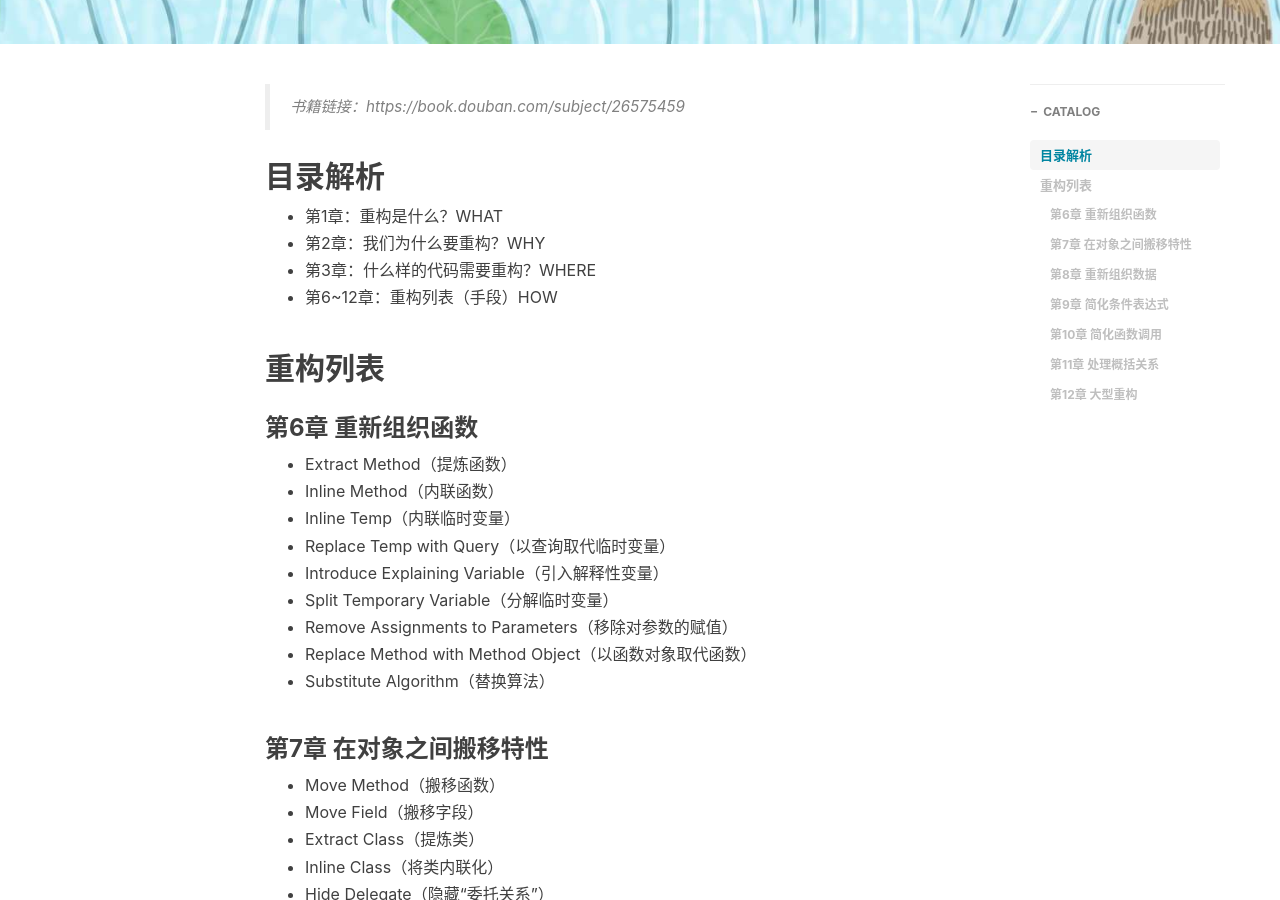
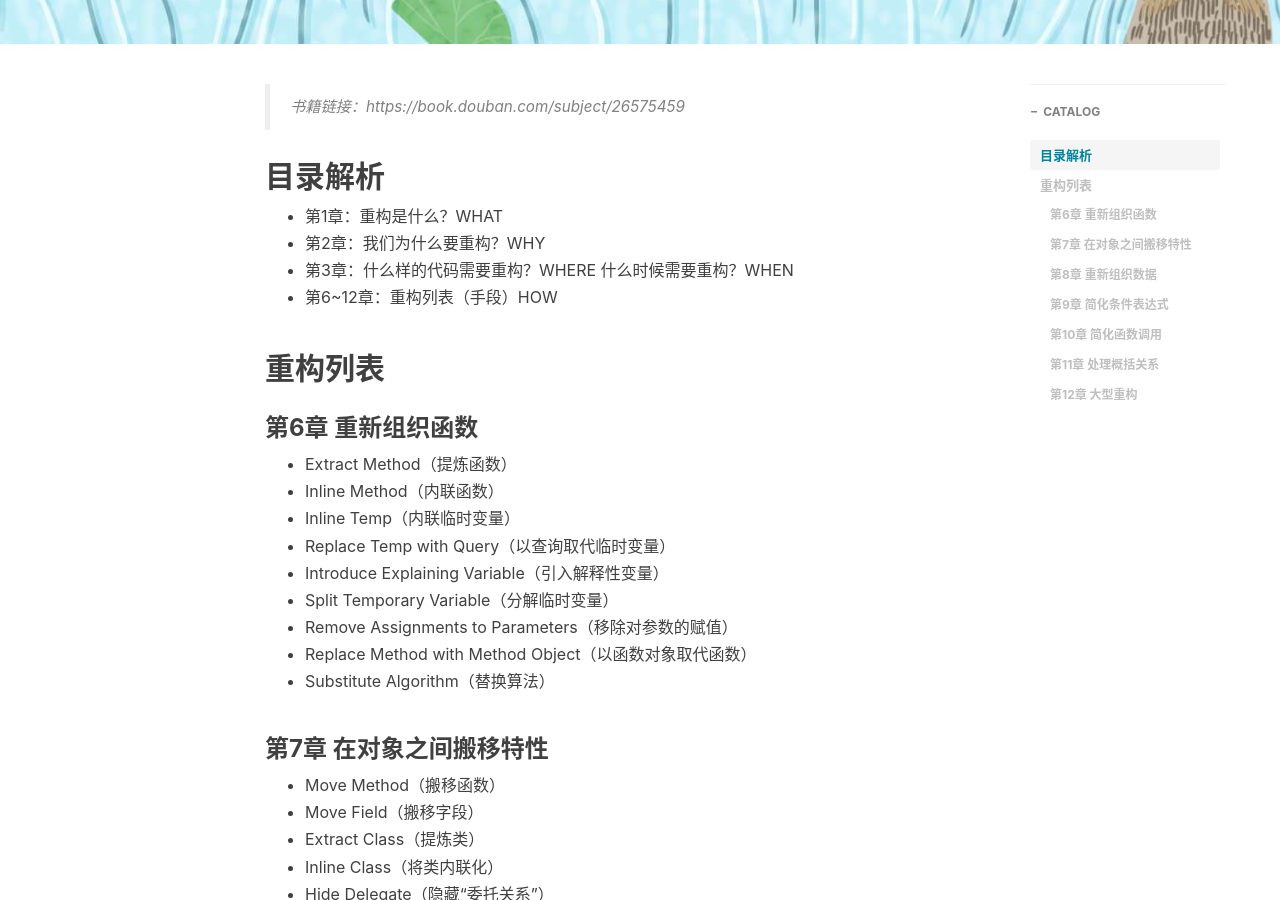
Before and after one commit to wudashan/wudashan.github.io, a Jekyll site: the page built from _posts/2019-03-25-The-Refactoring.markdown, in a window 1280 px wide and 900 px high, scrolled down 539 px. Built offline with Jekyll 4.4.1, drawn with Linux system fonts in a browser that asks for light colours; nearby versions of some CDN libraries; comment, search, counter and statistics services are not loaded.

Commit message:
补充5W3H

```diff
--- a/_posts/2019-03-25-The-Refactoring.markdown
+++ b/_posts/2019-03-25-The-Refactoring.markdown
@@ -17,7 +17,7 @@ tags:
 
 * 第1章：重构是什么？WHAT
 * 第2章：我们为什么要重构？WHY
-* 第3章：什么样的代码需要重构？WHERE
+* 第3章：什么样的代码需要重构？WHERE 什么时候需要重构？WHEN
 * 第6~12章：重构列表（手段）HOW
 
 
```
